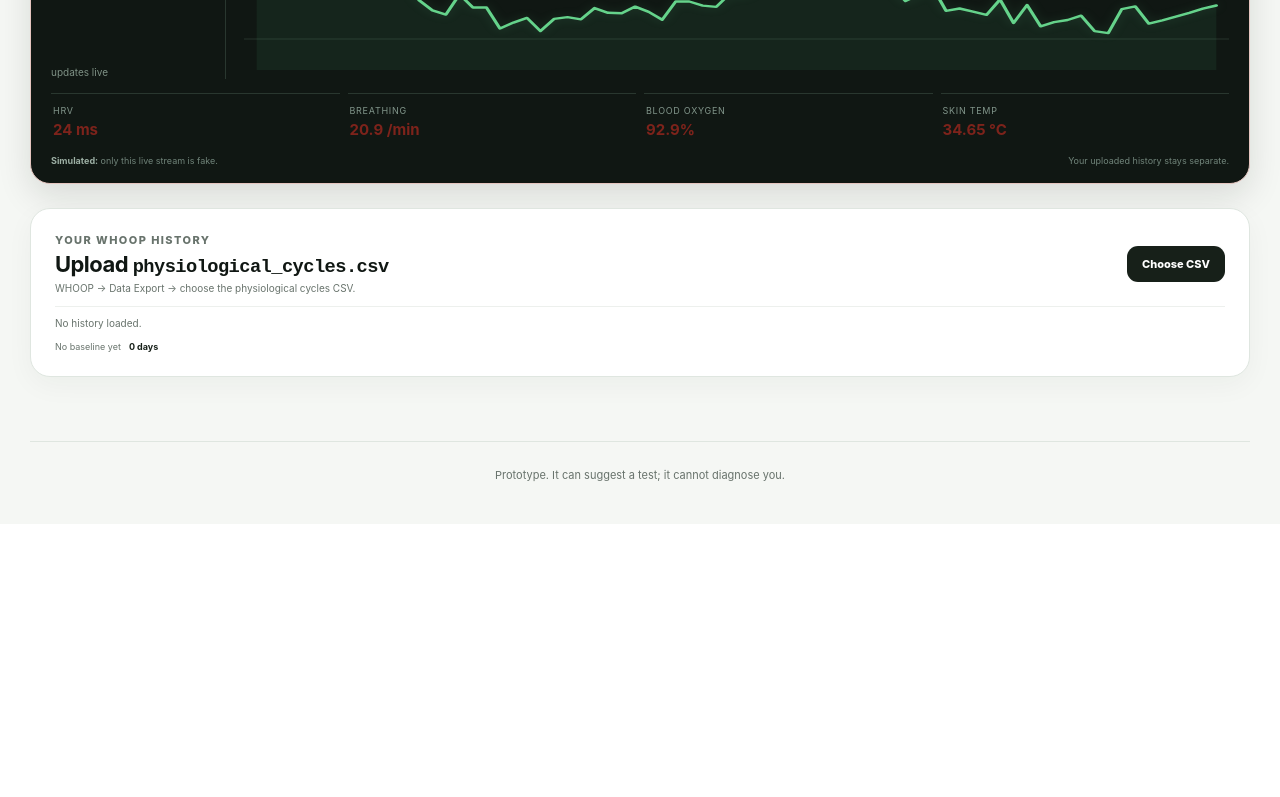
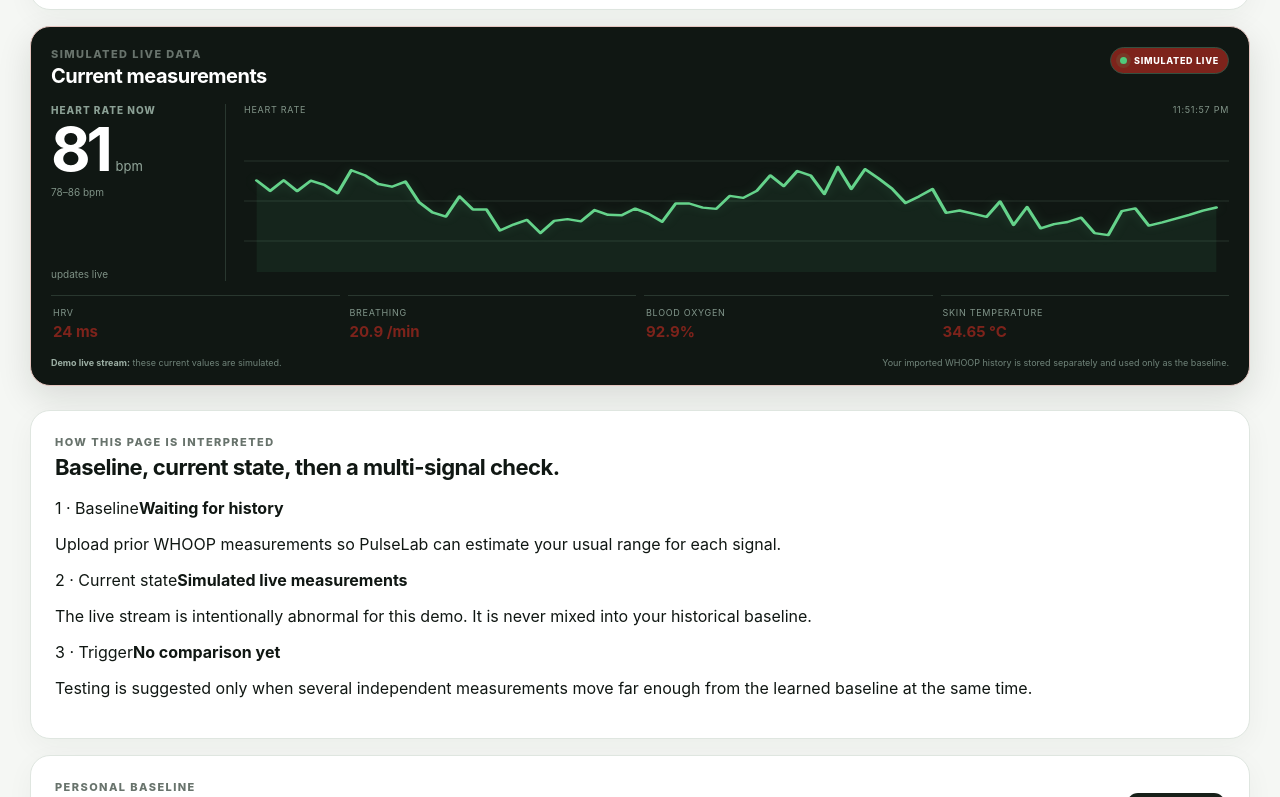
Before and after one commit to recant/sundaihealth, a website with bundled scripts: page frontend/index.html in a window 1280 px wide. Shown: the part 589-1386 px from the top of the page. Before the commit the page ends 1113 px from the top, so only its background shows below. Built offline with nearby package versions, Linux system fonts and the light colour scheme.

Commit message:
Expand page explanations and refine product copy

```diff
--- a/frontend/index.html
+++ b/frontend/index.html
@@ -28,21 +28,21 @@
   </header>
 
   <section class="tab-panel active" id="tab-live" data-tab-panel="live">
-    <div class="tab-hero compact-copy"><div><div class="eyebrow">Live data</div><h1>Something changed.</h1></div></div>
+    <div class="tab-hero compact-copy"><div><div class="eyebrow">Live physiology</div><h1>Current physiology compared with your baseline.</h1><p>PulseLab compares the simulated live stream with the baseline learned from your uploaded WHOOP history. The signal becomes meaningful when several measurements move together, not when one number briefly changes.</p></div></div>
 
     <section id="liveAlertCard" class="card live-alert waiting">
       <div>
-        <div id="liveAlertKicker" class="alert-kicker">WAITING FOR YOUR HISTORY</div>
-        <h2 id="liveAlertTitle">Upload your WHOOP export.</h2>
-        <p id="liveAlertBody">Then PulseLab can compare this live stream with what is normal for you.</p>
+        <div id="liveAlertKicker" class="alert-kicker">BASELINE REQUIRED</div>
+        <h2 id="liveAlertTitle">Upload WHOOP history to establish your normal range.</h2>
+        <p id="liveAlertBody">PulseLab needs prior measurements before it can determine whether the current live pattern is materially different from your usual physiology.</p>
       </div>
-      <button id="liveAlertAction" class="alert-action hidden" data-go-tab="testing" type="button">See the test</button>
+      <button id="liveAlertAction" class="alert-action hidden" data-go-tab="testing" type="button">Review testing recommendation</button>
       <div id="liveAlertMetrics" class="alert-metrics"></div>
     </section>
 
     <section class="telemetry-shell is-alert" aria-label="Simulated live physiology">
       <div class="telemetry-head">
-        <div><div class="eyebrow">Simulated live data</div><h2>Right now</h2></div>
+        <div><div class="eyebrow">Simulated live data</div><h2>Current measurements</h2></div>
         <div id="telemetrySource" class="telemetry-badge">SIMULATED LIVE</div>
       </div>
       <div class="telemetry-grid">
@@ -64,20 +64,29 @@
         <div class="telemetry-metric"><span>HRV</span><strong id="telemetryHrv">24 ms</strong></div>
         <div class="telemetry-metric"><span>Breathing</span><strong id="telemetryResp">20.8 /min</strong></div>
         <div class="telemetry-metric"><span>Blood oxygen</span><strong id="telemetrySpo2">92.8%</strong></div>
-        <div class="telemetry-metric"><span>Skin temp</span><strong id="telemetryTemp">34.65 °C</strong></div>
+        <div class="telemetry-metric"><span>Skin temperature</span><strong id="telemetryTemp">34.65 °C</strong></div>
       </div>
-      <div class="telemetry-foot"><span><strong>Simulated:</strong> only this live stream is fake.</span><span>Your uploaded history stays separate.</span></div>
+      <div class="telemetry-foot"><span><strong>Demo live stream:</strong> these current values are simulated.</span><span>Your imported WHOOP history is stored separately and used only as the baseline.</span></div>
+    </section>
+
+    <section class="card live-method-card">
+      <div><div class="eyebrow">How this page is interpreted</div><h2>Baseline, current state, then a multi-signal check.</h2></div>
+      <div class="live-method-grid">
+        <div><span>1 · Baseline</span><strong id="baselineMethodTitle">Waiting for history</strong><p id="baselineMethodBody">Upload prior WHOOP measurements so PulseLab can estimate your usual range for each signal.</p></div>
+        <div><span>2 · Current state</span><strong>Simulated live measurements</strong><p id="currentMethodBody">The live stream is intentionally abnormal for this demo. It is never mixed into your historical baseline.</p></div>
+        <div><span>3 · Trigger</span><strong id="triggerMethodTitle">No comparison yet</strong><p id="triggerMethodBody">Testing is suggested only when several independent measurements move far enough from the learned baseline at the same time.</p></div>
+      </div>
     </section>
 
     <section class="card import-card">
       <div>
-        <div class="eyebrow">Your WHOOP history</div>
-        <h2>Upload <code>physiological_cycles.csv</code></h2>
-        <p>WHOOP → Data Export → choose the physiological cycles CSV.</p>
+        <div class="eyebrow">Personal baseline</div>
+        <h2>Import WHOOP physiological history</h2>
+        <p>Upload <code>physiological_cycles.csv</code>. PulseLab parses the daily measurements in your browser and uses the prior history to estimate your normal range.</p>
       </div>
       <label class="csv-button" for="whoopCsvInput">Choose CSV</label>
       <input id="whoopCsvInput" type="file" accept=".csv,text/csv" hidden>
-      <div id="csvImportStatus" class="csv-status">No history loaded.</div>
+      <div id="csvImportStatus" class="csv-status">No WHOOP history loaded.</div>
       <div class="profile-mini">
         <span id="profileStage">No baseline yet</span>
         <strong id="profileDays">0 days</strong>
@@ -88,22 +97,22 @@
   </section>
 
   <section class="tab-panel" id="tab-measurements" data-tab-panel="measurements">
-    <div class="tab-hero compact-copy"><div><div class="eyebrow">Measurements</div><h1>Your history.</h1></div></div>
+    <div class="tab-hero compact-copy"><div><div class="eyebrow">Measurements</div><h1>Your measurements over time.</h1><p>This page shows only the WHOOP history you imported. Use it to see the baseline period, recent trend, and whether the final days are moving away from your usual range.</p></div></div>
     <div id="measurementsContent"></div>
   </section>
 
   <section class="tab-panel" id="tab-testing" data-tab-panel="testing">
-    <div class="tab-hero compact-copy"><div><div class="eyebrow">Testing</div><h1>What to do next.</h1></div></div>
+    <div class="tab-hero compact-copy"><div><div class="eyebrow">Testing</div><h1>Testing recommendation.</h1><p>PulseLab combines the size of the current deviations, the number of signals that changed together, and your prior baseline to decide whether another measurement is justified and which panel would add useful information.</p></div></div>
     <div id="testingContent"></div>
   </section>
 
   <section class="tab-panel" id="tab-population" data-tab-panel="population">
-    <div class="tab-hero compact-copy"><div><div class="eyebrow">Population</div><h1>People who looked like this.</h1><p>Drag the map. Click a person to see what actually happened.</p></div></div>
+    <div class="tab-hero compact-copy"><div><div class="eyebrow">Population</div><h1>Comparison with published participants.</h1><p>Node distance reflects shared directional changes in wearable signals. Select a participant to inspect the source study, the measurements reported, the event timeline, and the reason that case is considered similar.</p></div></div>
     <div id="populationContent"></div>
   </section>
 
   <section class="tab-panel" id="tab-assistant" data-tab-panel="assistant">
-    <div class="tab-hero compact-copy"><div><div class="eyebrow">Ask PulseLab</div><h1>Ask a question.</h1></div></div>
+    <div class="tab-hero compact-copy"><div><div class="eyebrow">Ask PulseLab</div><h1>Ask about the recommendation.</h1><p>The assistant can explain which measurements changed, why a particular test was selected, and what happened to the published participant you are comparing against.</p></div></div>
     <div id="assistantContent" class="assistant-shell"></div>
   </section>
 
@@ -122,7 +131,7 @@
     </div>
   </div>
 
-  <footer>Prototype. It can suggest a test; it cannot diagnose you.</footer>
+  <footer>Research prototype. Recommendations are generated from wearable deviations and published study comparisons; they are not diagnoses or medical orders.</footer>
 </main>
 <script type="module" src="app.js"></script>
 <script type="module" src="telemetry.js"></script>
```
